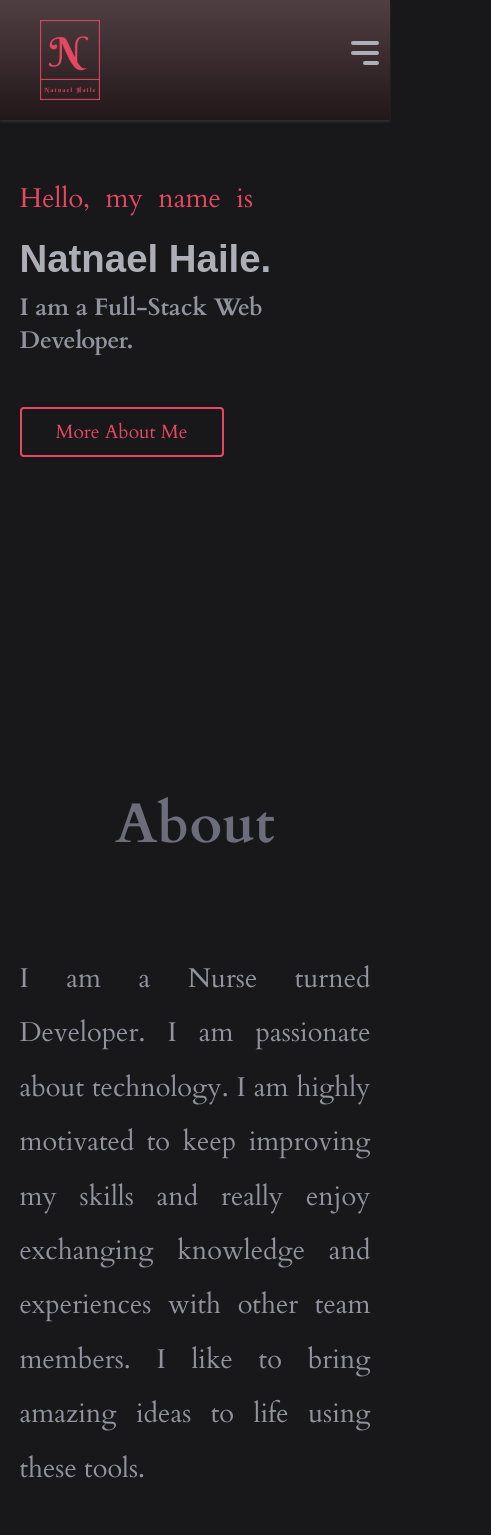
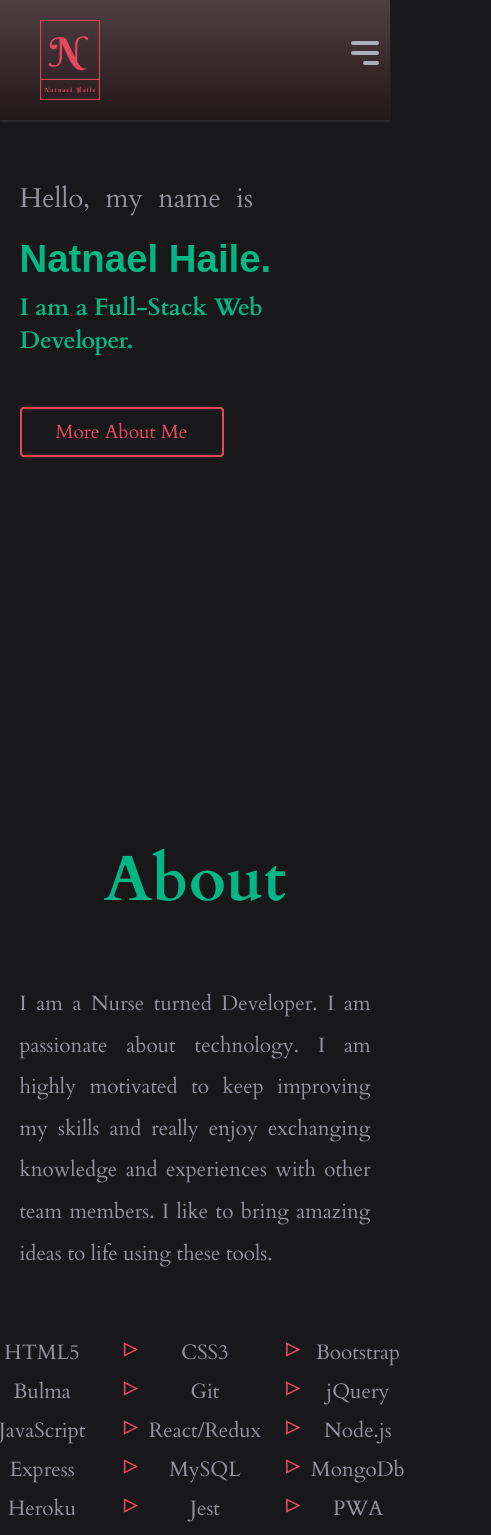
Before and after one commit to natnaelh14/portfolio-website, a React (Create React App) app: page / in a window 390 px wide. Shown: the top 1535 px of the page, 491 px wide, since content can reach past the window. Built offline with nearby package versions, Linux system fonts and the light colour scheme.

Commit message:
added text color styling

```diff
--- a/src/components/about/about.css
+++ b/src/components/about/about.css
@@ -14,7 +14,7 @@
 .section-heading {
     font-size: 4rem;
     margin: 10px 0;
-    color: #6c6c7a;
+    color: rgb(3 183 133);
     display: flex;
     justify-content: center;
 }
@@ -76,16 +76,23 @@
 }
 
 @media screen and (max-width:1000px) {
-    .about-section {
+    .about-text {
+        font-size: 1.3rem;
+    }
+    .about-subSectionitem {
+        font-size: 1.3rem;
+        text-align: center;
+    }
+    /* .about-section {
         flex-direction: column;
     }
     .about-sectionImage {
         width: 60%;
         margin: 30px 0;
-    }
+    } */
 }
 
-@media screen and (max-width:600px) {
+/* @media screen and (max-width:600px) {
     .section-heading {
         font-size: 3.5rem;
     }
@@ -105,4 +112,4 @@
     .about-quoteAuthor {
         font-size: 1rem;
     }
-}
+} */
--- a/src/components/about/about.jsx
+++ b/src/components/about/about.jsx
@@ -32,11 +32,10 @@ const About = () => {
             <li className="about-subSectionitem">MySQL</li>
             <li className="about-subSectionitem">MongoDb</li>
             <li className="about-subSectionitem">Heroku</li>
-            <li className="about-subSectionitem">Unit Testing</li>
-            <li className="about-subSectionitem">
-              Progressive Web Applications
-            </li>
-          </ul>
+            <li className="about-subSectionitem">Jest</li>
+            <li className="about-subSectionitem">PWA</li>
+            <li className="about-subSectionitem">Agile software development</li>
+           </ul>
         </div>
       </Fade>
     </div>
--- a/src/components/contact/contact.css
+++ b/src/components/contact/contact.css
@@ -11,10 +11,11 @@ form {
 .contact-heading {
   font-size: 4rem;
   margin: 10px 0;
-  color: #6c6c7a;
+  color: rgb(3 183 133);
   display: flex;
   justify-content: center;
   padding-bottom: 50px;
+  padding-top: 100px;
 }
 
   /* h1 { */
@@ -133,3 +134,11 @@ form {
     padding: 10px 20px;
     border-radius: 4px;
   }
+
+
+/*
+  @media screen and (max-width: 1000px) {
+    /* form {
+        padding:50px;
+      } */
+  /* } */
--- a/src/components/footer/footer.css
+++ b/src/components/footer/footer.css
@@ -8,9 +8,23 @@
   justify-content: center;
 }
 
+#email-address a{
+color: #aeaeb7;
+}
+
+#email-address:hover a{
+  color:#e64861;
+  transition: 0.17s;
+}
+
+/* #email-address:hover:after{
+  transform: scaleX(1);
+} */
+
 .footer h1 {
   padding-bottom: 10px;
   border-bottom: 1px solid #da7282;
+  color: rgb(3 183 133);
 }
 
 .contact-info {
@@ -44,3 +58,9 @@
   color: #e64861;
   transform: translateY(-5px);
 }
+
+@media screen and (max-width: 1000px) {
+  /* .footer {
+      padding-left: 50px;
+    } */
+}
--- a/src/components/footer/footer.jsx
+++ b/src/components/footer/footer.jsx
@@ -10,9 +10,9 @@ const Footer = () => {
           <h1>Call</h1>
           <span href="tel:404-918-1727">404-918-1727</span>
         </div>
-        <div>
+        <div id='email-address' >
           <h1>Email</h1>
-          <span href="haile.natnael@natnaeldev.com<">haile.natnael@natnaeldev.com</span>
+          <a href="mailto:haile.natnael@natnaeldev.com">haile.natnael@natnaeldev.com</a>
         </div>
       </section>
       <section className="contact-link">
--- a/src/components/intro/intro.css
+++ b/src/components/intro/intro.css
@@ -14,7 +14,7 @@
     border-radius: 50%;
 }
 .intro-msg {
-    color: #e64861;
+    color: rgb(147 147 158);
     font-size: 1.7rem;
     word-spacing: 0.3em;
     margin: 10px 0;
@@ -31,7 +31,7 @@
     color :white;
 }
 .intro-head {
-    color:#aeaeb7;
+    color:rgb(3 183 133);
     font-size: 3rem;
     margin:10px 0;
     font-weight: 600;
@@ -40,7 +40,7 @@
 .intro-text {
     margin: 0;
     font-size: 1.7rem;
-    color:#93939f;
+    color:rgb(3 183 133);
     font-weight: 600;
 }
 .intro-aboutLink {
```
